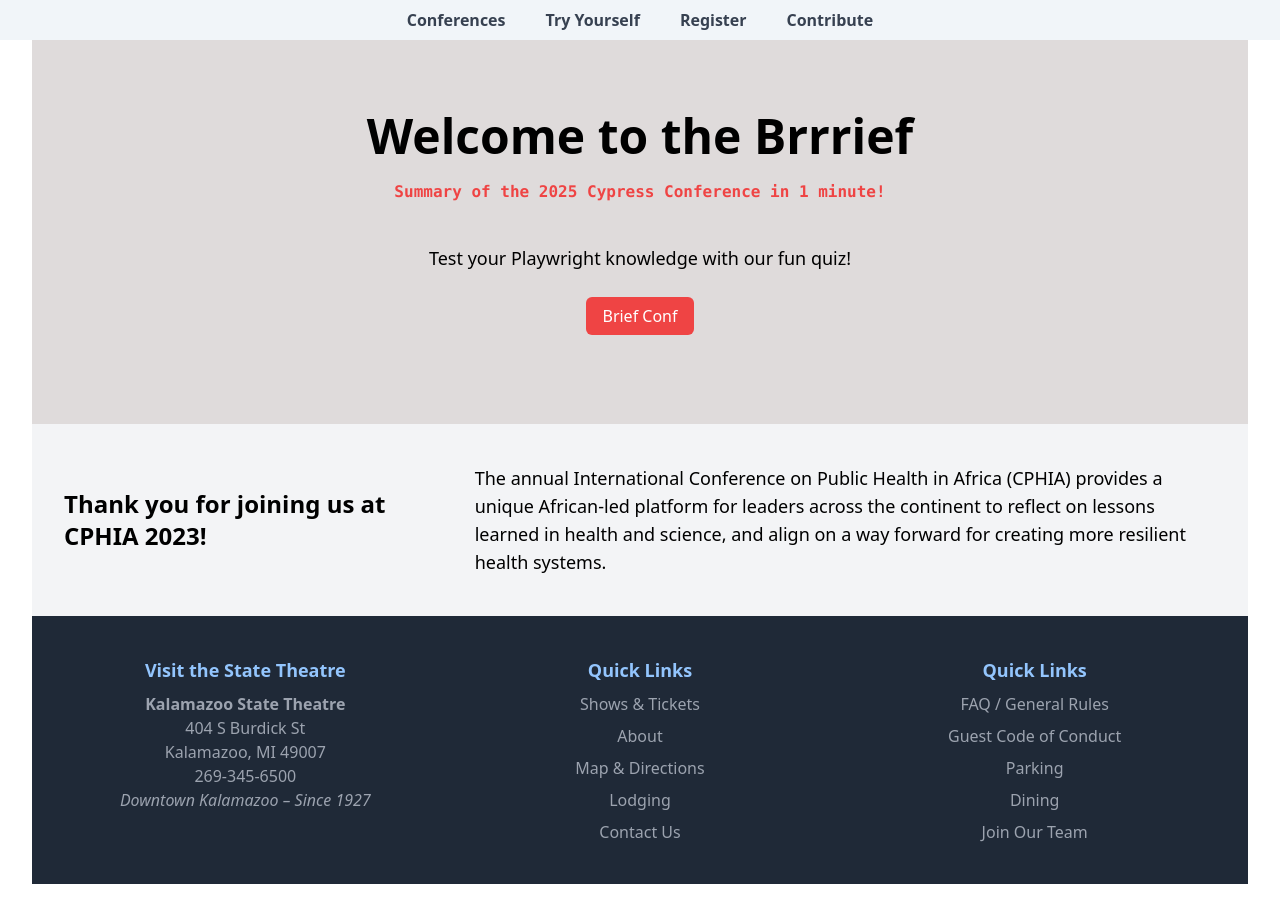
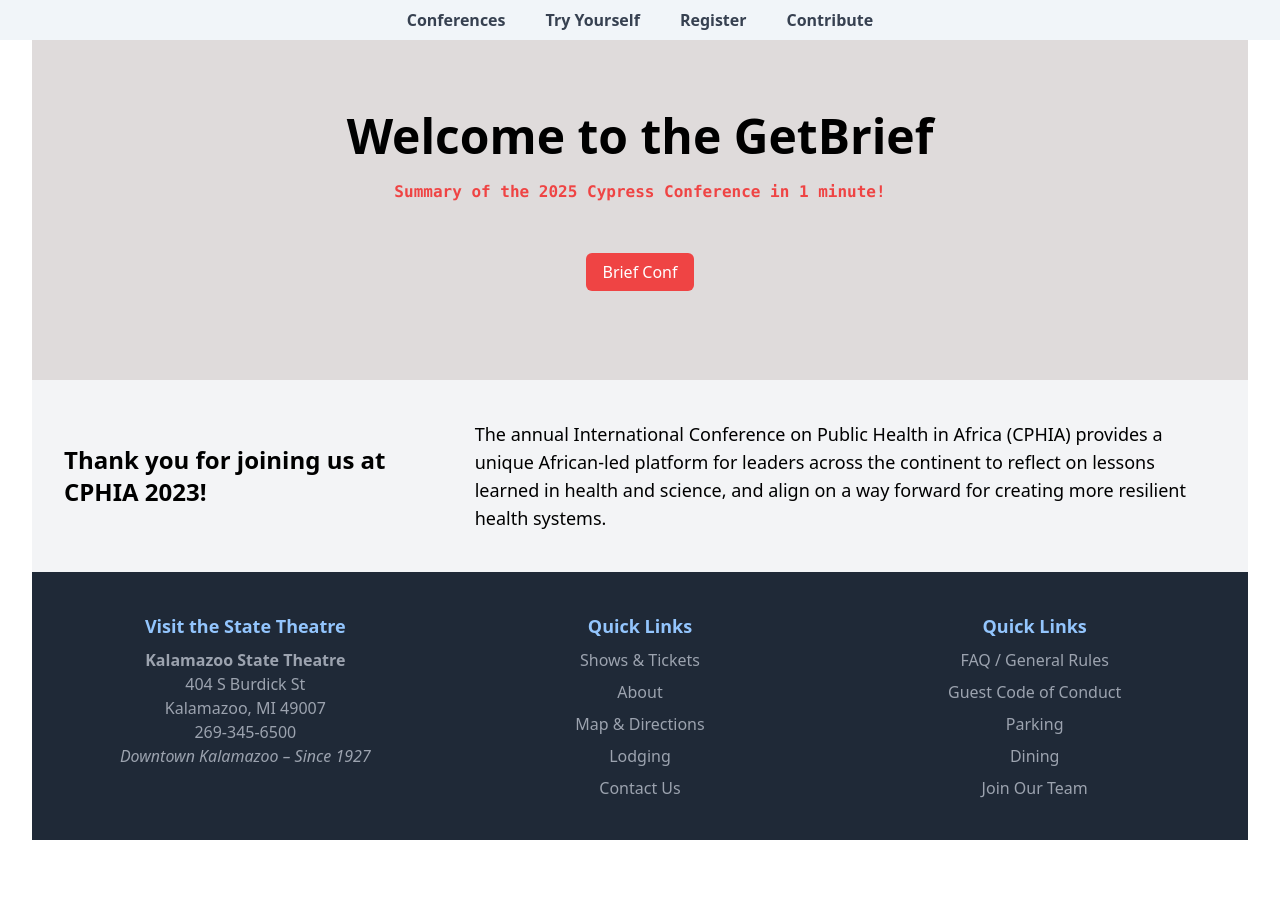
Before and after one commit to armanabbassii/GetBrieff, a React (Vite) app: page /#/ in a window 1280 px wide. After the commit the page ends 872 px from the top, so only its background shows below. Built offline with nearby package versions, Linux system fonts and the light colour scheme.

Commit message:
change mainpage

```diff
--- a/src/components/Hero/HeroHome.jsx
+++ b/src/components/Hero/HeroHome.jsx
@@ -4,13 +4,11 @@
 function HeroHome() {
   return (
     <div className="hero-section py-20">
-      <h1 className="text-5xl font-bold mb-5">Welcome to the Brrrief</h1>
+      <h1 className="text-5xl font-bold mb-5">Welcome to the GetBrief</h1>
       <p className="text-red-500 font-bold font-mono mb-10">
         Summary of the 2025 Cypress Conference in 1 minute!
       </p>
-      <p className="text-lg mb-4">
-        Test your Playwright knowledge with our fun quiz!
-      </p>
+      <p className="text-lg mb-4"></p>
       {/* <Link
         to="/PlaywrightQuiz"
         className="bg-blue-500 text-white py-2 px-4 rounded-md"
```
